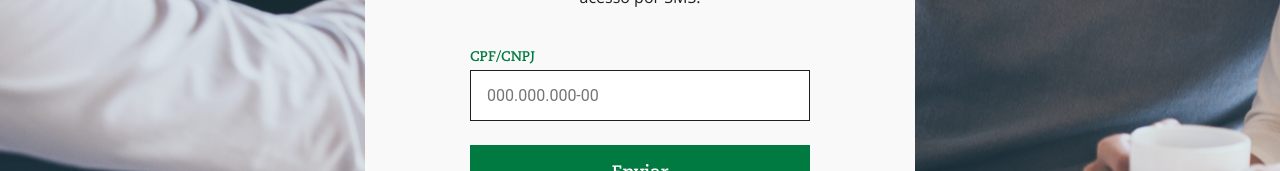
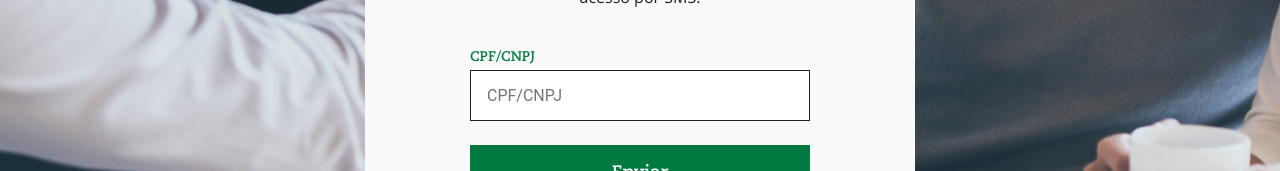
Before and after one commit to lzhudson/pick-money-bills, a React (Vite) app: page /esqueceu-sua-senha in a window 1280 px wide. Shown: the part 345-516 px from the top of the page. Built offline with nearby package versions, Linux system fonts and the light colour scheme.

Commit message:
feat: create functionality lost password

```diff
--- a/src/templates/LostPasswordPage/components/LostPasswordForm/index.tsx
+++ b/src/templates/LostPasswordPage/components/LostPasswordForm/index.tsx
@@ -1,19 +1,67 @@
-import { Link } from 'react-router-dom'
+import { ChangeEvent, useState } from 'react'
+import { Controller } from 'react-hook-form'
+import { ImSpinner10 } from 'react-icons/im'
 import { Button } from '../../../../components/Button'
 import { InputGroup } from '../../../../components/InputGroup'
 import { InputMasked } from '../../../../components/InputMasked'
 import { Label } from '../../../../components/Label'
+import { useLostPasswordForm } from '../../hooks'
 import { LostPasswordContainer } from './styles'
 
 export function LostPasswordForm() {
+  const { onSubmit, errors, control, isLoading } = useLostPasswordForm()
+  const [mask, setMask] = useState('')
+
+  function handleInputDocumentNumberChange(e: ChangeEvent<HTMLInputElement>) {
+    if (e.target.value || e.target.value.length === 0) {
+      setMask('999999999999999999')
+    }
+
+    if (e.target.value.replace(/\D/g, '').length < 12) {
+      setMask('999.999.999-999')
+    } else {
+      setMask('99.999.999/9999-99')
+    }
+  }
   return (
-    <LostPasswordContainer>
+    <LostPasswordContainer onSubmit={onSubmit}>
       <InputGroup>
-        <Label>CPF/CNPJ</Label>
-        <InputMasked mask={'999.999.999-99'} placeholder="000.000.000-00  " />
+        <Label error={!!errors.documentNumber}>CPF/CNPJ</Label>
+        <Controller
+          control={control}
+          name="documentNumber"
+          render={({
+            field: { onChange, onBlur, value, name, ref },
+            fieldState: { invalid, isTouched, isDirty, error },
+            formState,
+          }) => (
+            <>
+              <InputMasked
+                error={!!errors.documentNumber}
+                mask={mask}
+                id="document-number"
+                placeholder="CPF/CNPJ"
+                onBlur={onBlur}
+                onChange={(e) => {
+                  handleInputDocumentNumberChange(e)
+                  onChange(e)
+                }}
+                value={value}
+                inputRef={ref}
+                name={name}
+              />
+            </>
+          )}
+        />
       </InputGroup>
-      <Button variant="primary" type="submit">
-        <Link to="/senha-enviada">Enviar</Link>
+      <Button
+        loading={isLoading}
+        disabled={isLoading}
+        variant="primary"
+        type="submit"
+      >
+        {isLoading && <ImSpinner10 />}
+        {!isLoading && 'Enviar'}
       </Button>
     </LostPasswordContainer>
   )
```
